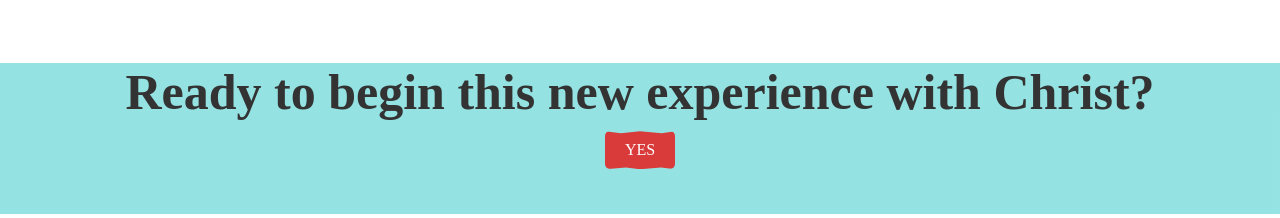
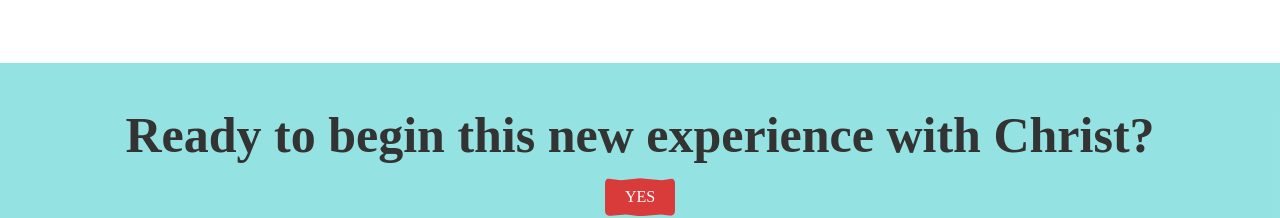
Before and after one commit to Iydeejames/Fortress-of-hope, a React (Create React App) app: page / in a window 1280 px wide. Shown: the part 2682-2900 px from the top of the page. Built offline with nearby package versions, Linux system fonts and the light colour scheme.

Commit message:
Update App.css

```diff
--- a/src/App.css
+++ b/src/App.css
@@ -598,7 +598,8 @@ video {
 .salvation-section h2 {
   font-size: 50px;
   color: #333;
-  margin-bottom: 10px;
+  padding-top: 3rem;
+  margin-bottom: 1rem;
   font-family: 'Times New Roman', Times, serif;
 }
 
```
